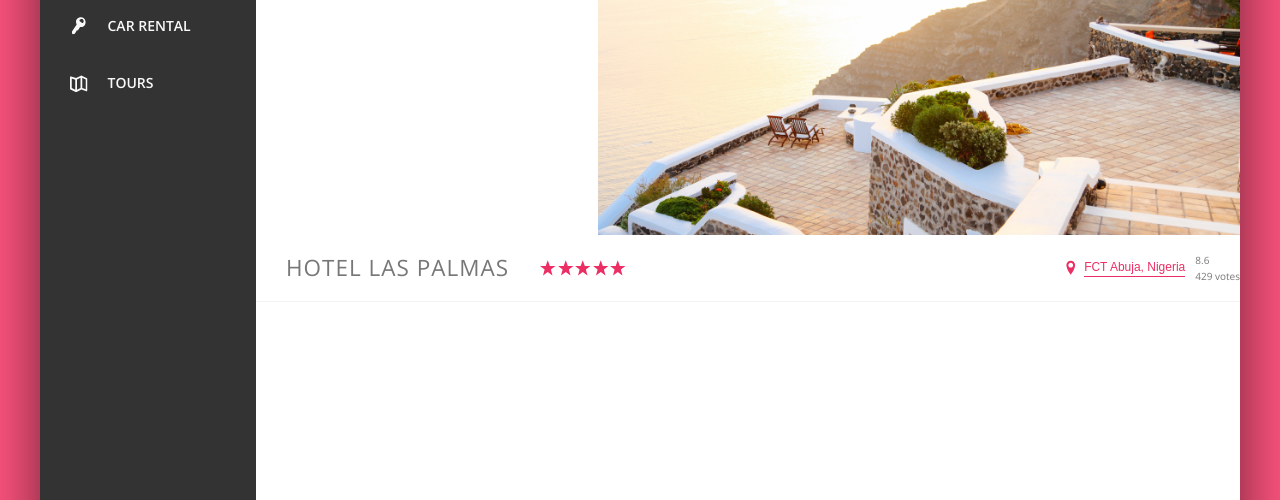
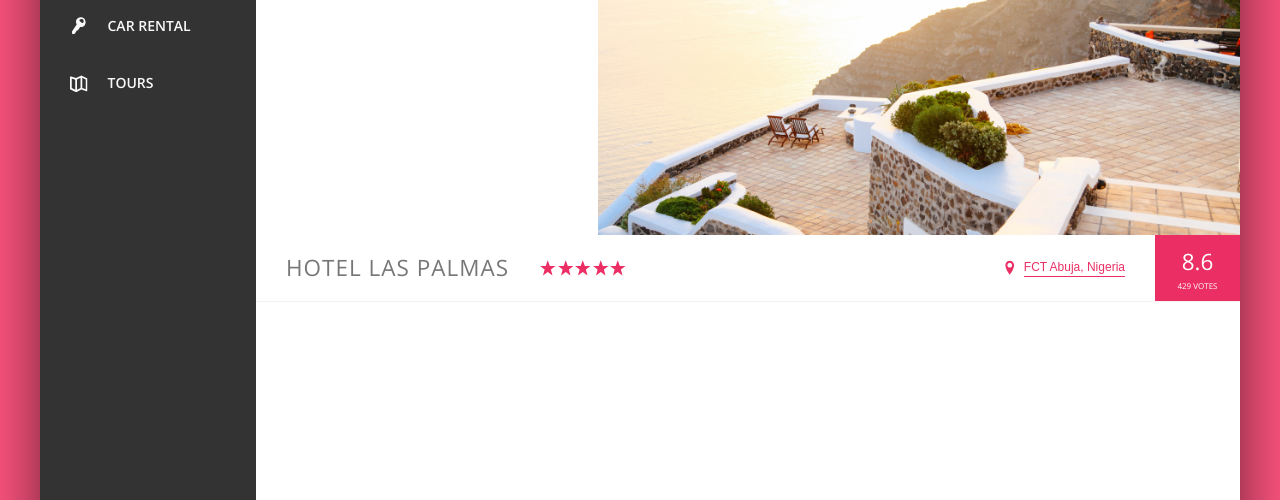
Before and after one commit to thebridge24/Trillo-Project-Hotel, a website: page Trillo/starter/index.html in a window 1280 px wide. Shown: the part 300-800 px from the top of the page. Drawn offline with nearby package versions, Linux system fonts and the light colour scheme.

Commit message:
hotel overview rating styled

```diff
--- a/Trillo/starter/sass/_components.scss
+++ b/Trillo/starter/sass/_components.scss
@@ -246,7 +246,7 @@
 
     &__location {
        display: flex;
-        margin-right: 1rem;
+        margin-right: 3rem;
         font-size: 1.2rem;
         vertical-align: center;
     }
@@ -255,15 +255,26 @@
         margin-right: .5rem;
     }
     &__rating {
-
+        background-color: var(--color-primary);
+        color: #fff;
+        padding: 0 2.25rem;
+        align-self: stretch;
+        display: flex;
+        flex-direction: column;
+        align-items: center;
+        justify-content: center;
     }
 
     &__rating-average {
-
+        font-size: 2.25rem;
+        font-weight: 300;
+        margin-bottom: -.5rem;
     }
 
     &__rating-count {
-
+        font-size: .8rem;
+        text-transform: uppercase;
+        margin-top: .5rem;
     }
 }
 
```
Also changed, not shown: Trillo/starter/css/style.css.
